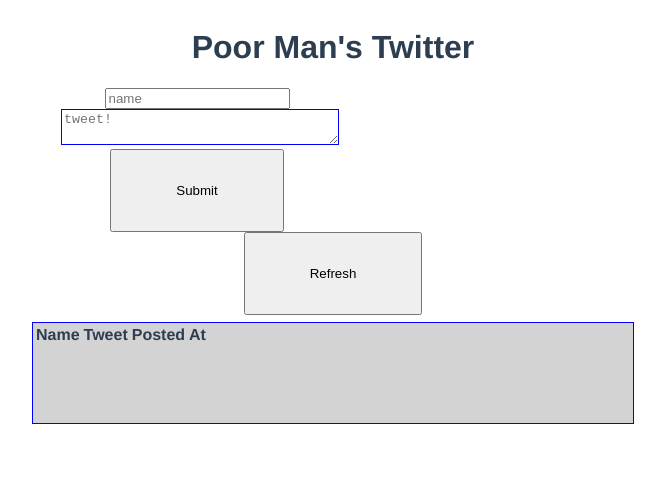
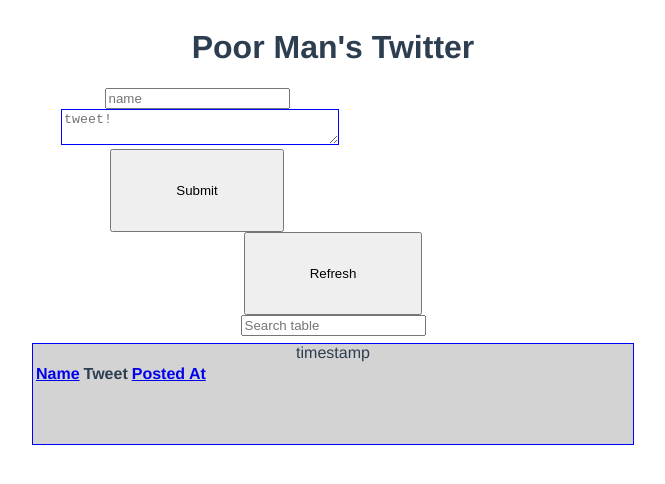
Before and after one commit to karrakis/poor_mans_twitter, a Vue app in the folder vue_root/: page / in a window 1280 px wide. Shown: the top 484 px of the page, without its empty margins (307-972 px from the left). Built offline with nearby package versions, Linux system fonts and the light colour scheme.

Commit message:
table can now be sorted by name or timestamp

```diff
--- a/vue_root/src/components/Home.vue
+++ b/vue_root/src/components/Home.vue
@@ -9,14 +9,20 @@
       </form>
     </div>
     <button data-testid="getTweetsButton" class="submit-button" @click="fetchTweets">Refresh</button>
+    <input v-model="searchText" class="form-control" placeholder="Search table">
     <div class="boxotweets">
+      {{sortKey}}
       <table>
         <tr>
-          <th>Name</th>
+          <th>
+            <a href="#" @click="sortBy('name')">Name</a>
+          </th>
           <th>Tweet</th>
-          <th>Posted At</th>
+          <th>
+            <a href="#" @click="sortBy('timestamp')">Posted At</a>
+          </th>
         </tr>
-        <tr v-for="tweet in tweets" :key="tweet.id">
+        <tr v-for="tweet in tweets" :key="tweet.timestamp">
           <td>{{tweet.name}}</td>
           <td>{{tweet.tweet}}</td>
           <td>{{tweet.timestamp}}</td>
@@ -33,6 +39,8 @@ export default {
   props: {},
   data: function() {
     return {
+      searchText: '',
+      sortKey: 'timestamp',
       tweets: []
     }
   },
@@ -50,7 +58,12 @@ export default {
       this.$http.get(
         '/tweetstweets/'
       ).then(response => this.tweets = response.data);
-    }
+    },
+    sortBy: function(sortKey) {
+      this.tweets = this.tweets.sort((a, b) => {
+        return a[sortKey] > b[sortKey] ? 1 : -1;
+      })
+    },
   }
 }
 </script>
```
